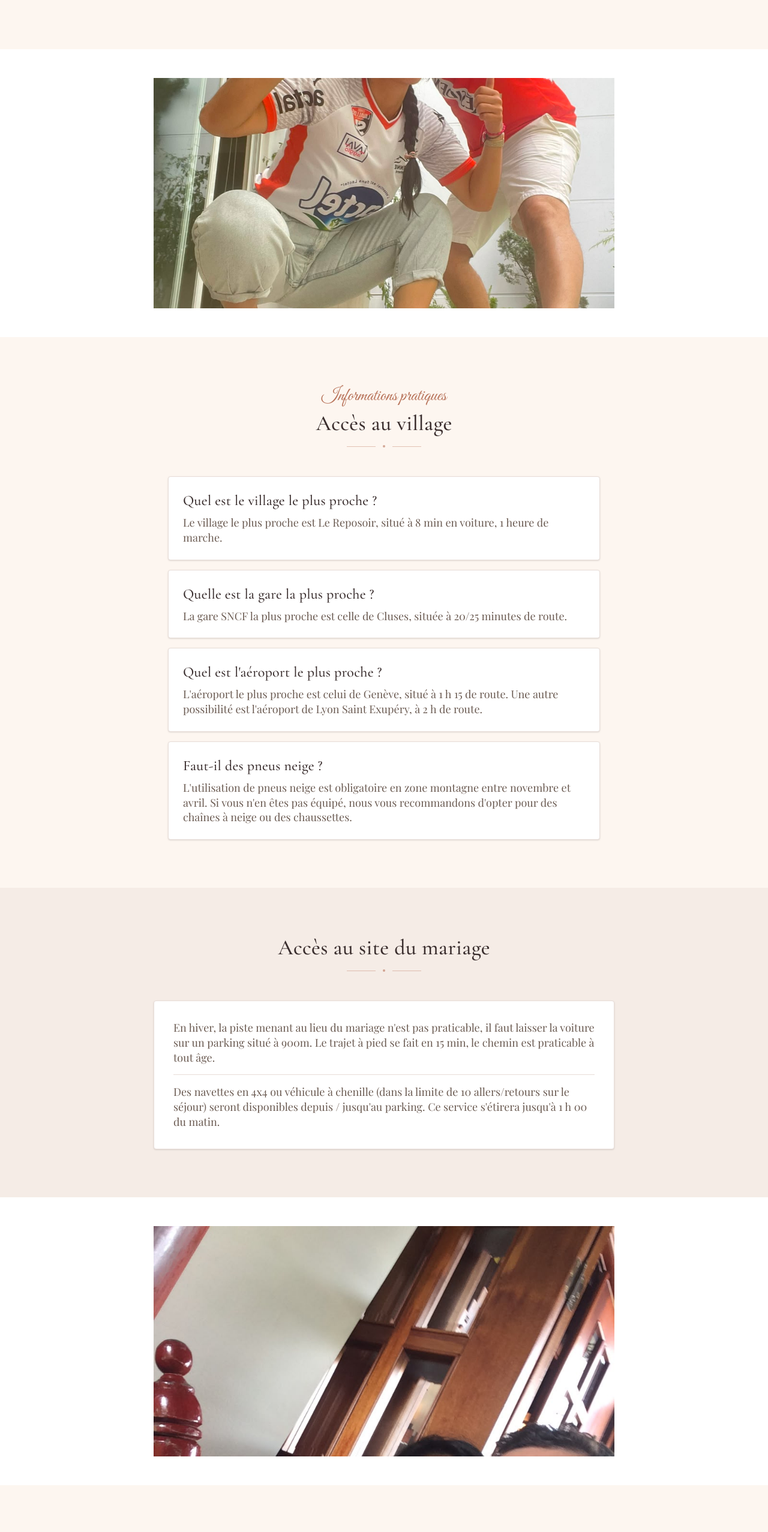
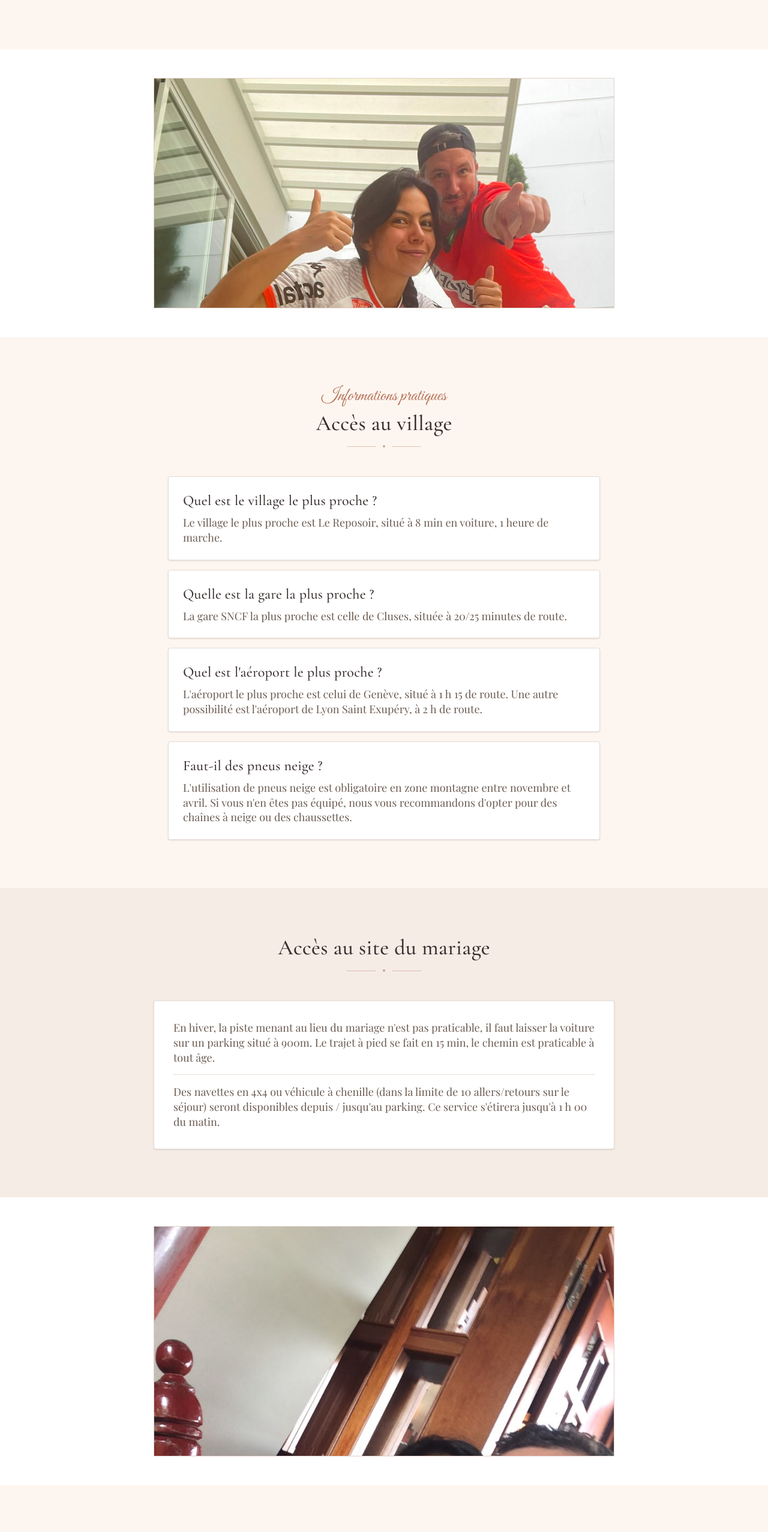
Before and after one commit to David-konate/k-a_wedding, a Next.js app: page / in a window 1280 px wide. Shown: the part 780-3334 px from the top of the page at 60% size. Built offline with nearby package versions, Linux system fonts and the light colour scheme; no server answers.

Commit message:
ajout photo test .4

```diff
--- a/app/page.tsx
+++ b/app/page.tsx
@@ -55,11 +55,11 @@ export default function HomePage() {
 
       {/* ===================== PHOTO 1 ===================== */}
       <section className="flex items-center justify-center py-12 px-6 bg-white">
-        <div className="w-full max-w-3xl h-96 ... overflow-hidden">
+        <div className="w-full max-w-3xl h-96 bg-[#f0e8e2] rounded-none flex items-center justify-center border border-[#e0d0c8] overflow-hidden">
           <img
             src="/k&m.jpeg"
             alt="Kath & Antoine"
-            className="w-full h-full object-cover"
+            className="w-full h-full object-cover object-top"
           />
         </div>
       </section>
@@ -129,11 +129,12 @@ export default function HomePage() {
 
       {/* ===================== PHOTO 2 ===================== */}
       <section className="flex items-center justify-center py-12 px-6 bg-white">
-        <div className="w-full max-w-3xl h-96 ... overflow-hidden">
+        <div className="w-full max-w-3xl h-96 bg-[#f0e8e2] rounded-none flex items-center justify-center border border-[#e0d0c8] overflow-hidden">
           <img
             src="/k&m1.jpeg"
             alt="Kath & Antoine"
-className="w-full h-full object-cover object-top"          />
+            className="w-full h-full object-cover object-top"
+          />
         </div>
       </section>
 
@@ -217,11 +218,11 @@ className="w-full h-full object-cover object-top"          />
 
       {/* ===================== PHOTO 3 ===================== */}
       <section className="flex items-center justify-center py-12 px-6 bg-white">
-        <div className="w-full max-w-3xl h-96 ... overflow-hidden">
+        <div className="w-full max-w-3xl h-96 bg-[#f0e8e2] rounded-none flex items-center justify-center border border-[#e0d0c8] overflow-hidden">
           <img
             src="/k&m2.jpeg"
             alt="Kath & Antoine"
-            className="w-full h-full object-cover"
+            className="w-full h-full object-cover object-top"
           />
         </div>
       </section>
```
